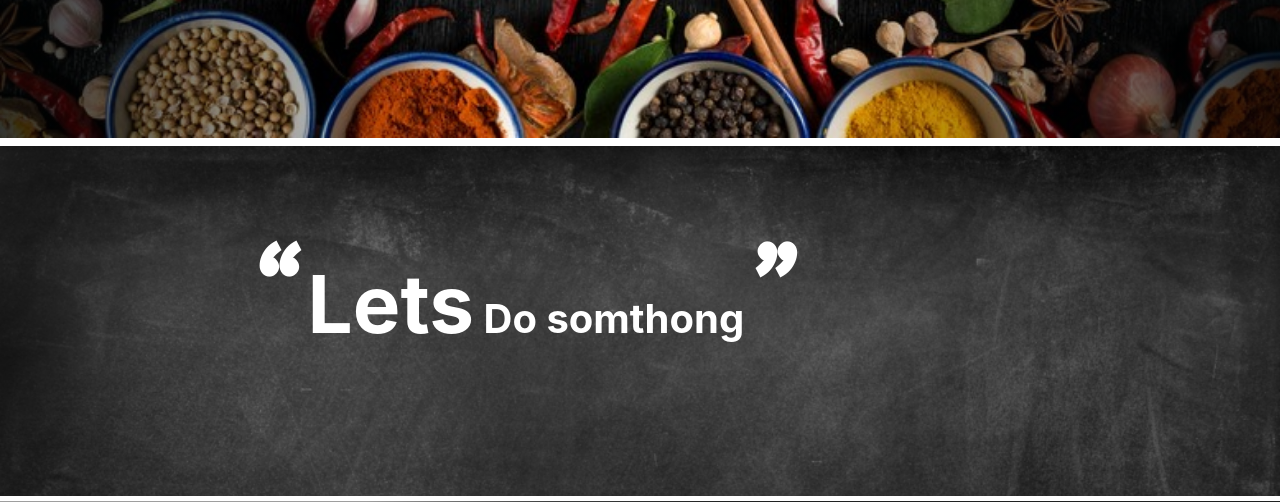
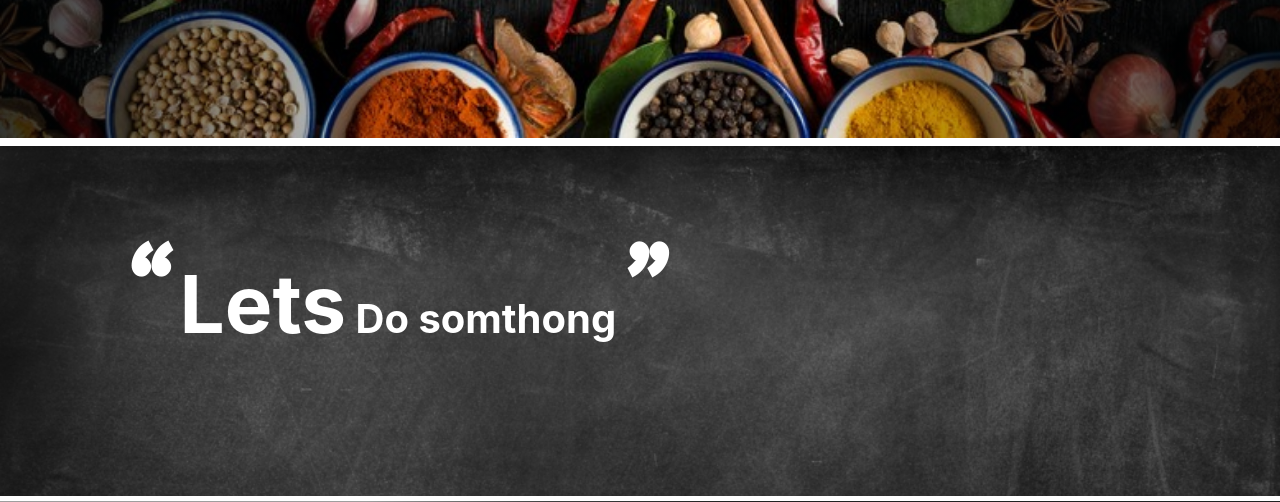
Before and after one commit to mrchocha/betaburungaibeta, a PHP site: page /trial2.html in a window 1280 px wide. Shown: the part 1547-2049 px from the top of the page. Run offline with PHP 8.4, Linux system fonts and the light colour scheme; grey boxes are pictures that could not be loaded.

Commit message:
Update trial_style.css

```diff
--- a/CSS/trial_style.css
+++ b/CSS/trial_style.css
@@ -210,12 +210,14 @@ nav .navbar-nav li a {
   min-height: 200px;
   color: white;
   font-size: 2vh;
+  font-weight: 100 !important;
   background-size: cover;
 }
 
 .tag-info {
   padding-top: 5%;
-  margin-left: 20%;
+  margin-left: 10%;
+  margin-right: 10%;
   font-size: 2vh;
 }
 
```
